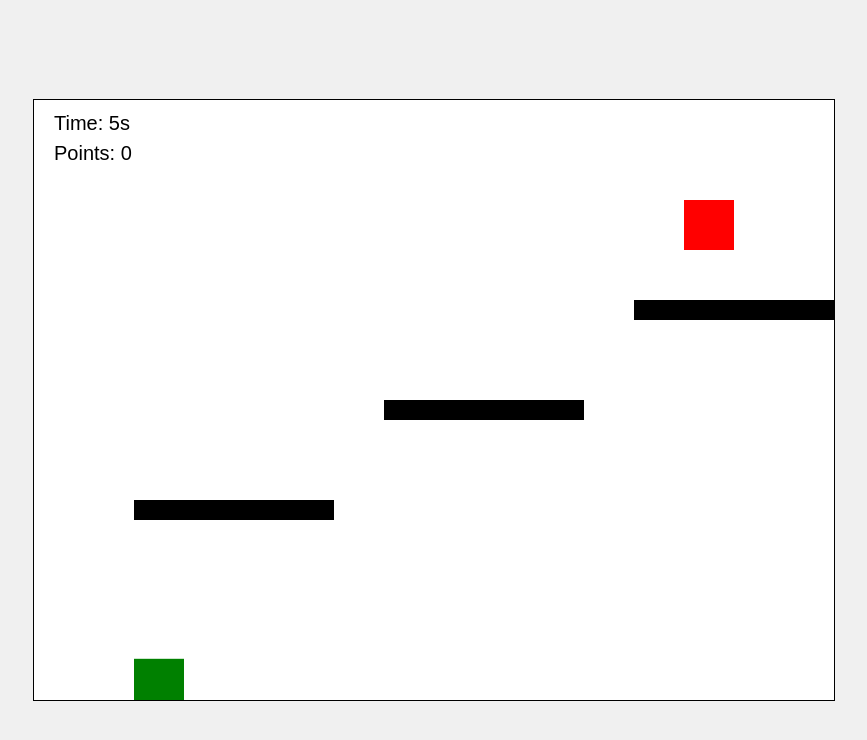
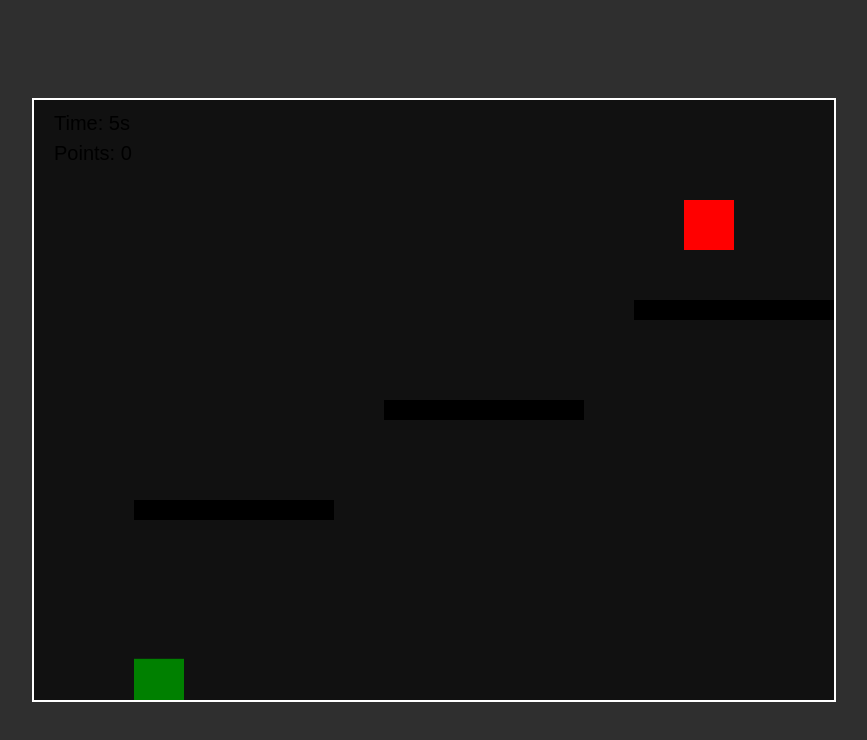
Before and after one commit to lefflerbtaeeeeeeee/game, a plain HTML site: page index.html in a window 1280 px wide. Shown: the whole page, without its empty margins (206-1073 px from the left). Drawn offline with Linux system fonts and the light colour scheme.

Commit message:
Update index.html

```diff
--- a/index.html
+++ b/index.html
@@ -3,10 +3,10 @@
 <head>
     <meta charset="UTF-8">
     <meta name="viewport" content="width=device-width, initial-scale=1.0">
-    <title>Parkour Game</title>
+    <title>Shooter Game</title>
     <style>
-        body { margin: 0; display: flex; justify-content: center; align-items: center; height: 100vh; background-color: #f0f0f0; }
-        canvas { background-color: #fff; border: 1px solid #000; }
+        body { margin: 0; display: flex; justify-content: center; align-items: center; height: 100vh; background-color: #2f2f2f; }
+        canvas { background-color: #111; border: 2px solid #fff; }
     </style>
 </head>
 <body>
```
